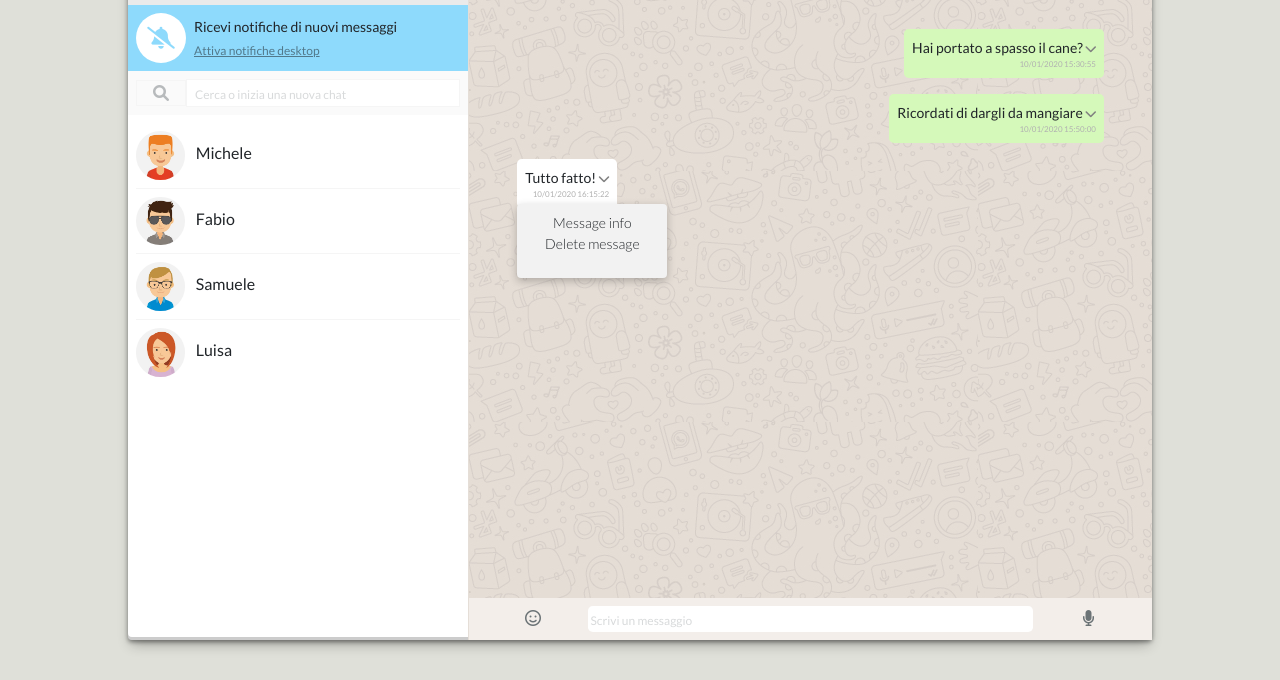
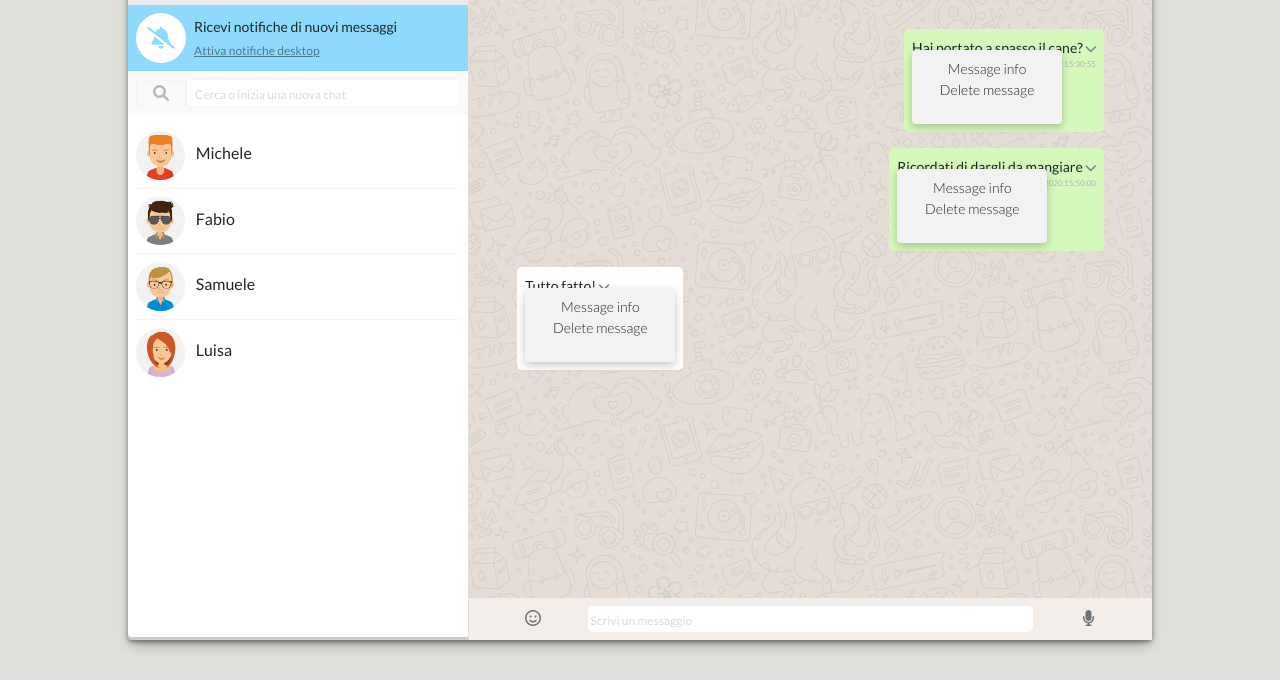
Before and after one commit to pierfrancescoscar/vue-boolzapp, a plain HTML site: page bonus/index.html in a window 1280 px wide. Both pictures are taken after a click on the icon 1090 px from the left and 169 px from the top of the page. Shown: the part 120-800 px from the top of the page. Drawn offline with nearby package versions, Linux system fonts and the light colour scheme.

Commit message:
ADD: flag in order to appear div with delete msg

```diff
--- a/bonus/index.html
+++ b/bonus/index.html
@@ -105,20 +105,24 @@
                             <div class="row">
                                 <div class="d-flex flex-column">
                                     <div class="rounded-3 p-2 d-flex flex-column mb-3"
-                                    v-for="element in contacts[activeIndex].messages"
+                                    v-for="(element, index) in contacts[activeIndex].messages"
                                     :class="{receivedMessage: element.status === 'received', sentMessage: element.status === 'sent'}">
-                                        <span class="sent">{{element.text}} <i class="fas fa-chevron-down arrowdown"></i></span>
+                                        <span class="sent">{{element.text}}
+                                        <i class="fas fa-chevron-down arrowdown"
+                                        @click="isActiveToggle(index)">
+                                        </i>
+                                        </span>
 
                                         <span class="date-hour d-flex justify-content-end">{{element.date}}</span>
-
-                                    </div>
-                                    <!-- Div when message clicked -->
-                                    <div class="dropdownList rounded-2 p-2 text-center fw-light">
+                                        <!-- Div when message clicked -->
+                                    <div class="dropdownList rounded-2 p-2 text-center fw-light"
+                                    v-show="show == true">
                                         <ul class="list-unstyled">
                                             <li>Message info</li>
                                             <li>Delete message</li>
                                         </ul>
                                     </div>
+                                </div>
                                 </div>
                             </div>
                         </div>
--- a/bonus/js/main.js
+++ b/bonus/js/main.js
@@ -28,6 +28,8 @@ const app = new Vue ({
         activeIndex: 0,
         inputText: '',
         searchUser: '',
+        isActive: '',
+        show: false,
 
         contacts: [
             {
@@ -158,8 +160,18 @@ const app = new Vue ({
                }
            }
 
-        }
+        },
+
+        isActiveToggle(index) {
+            this.isActive = index;
+            if (this.show) {
+                this.show = false;
+            } else {
+                this.show = true;
+            }
+        },
     },
 
 
+
 });
```
